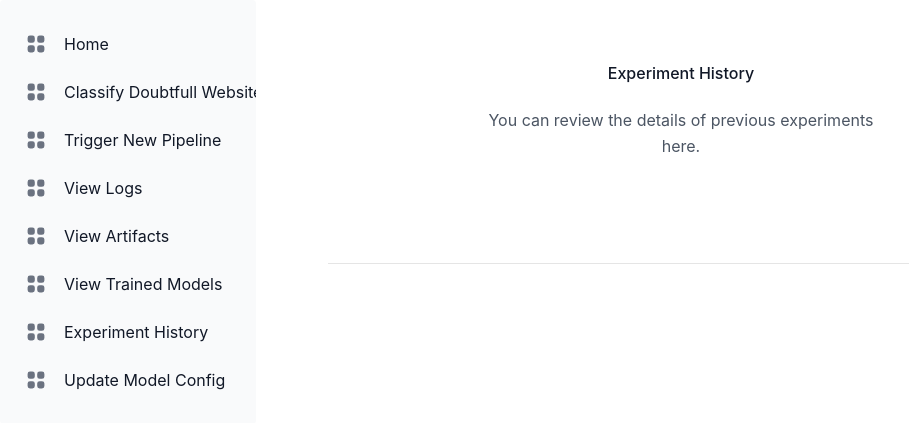
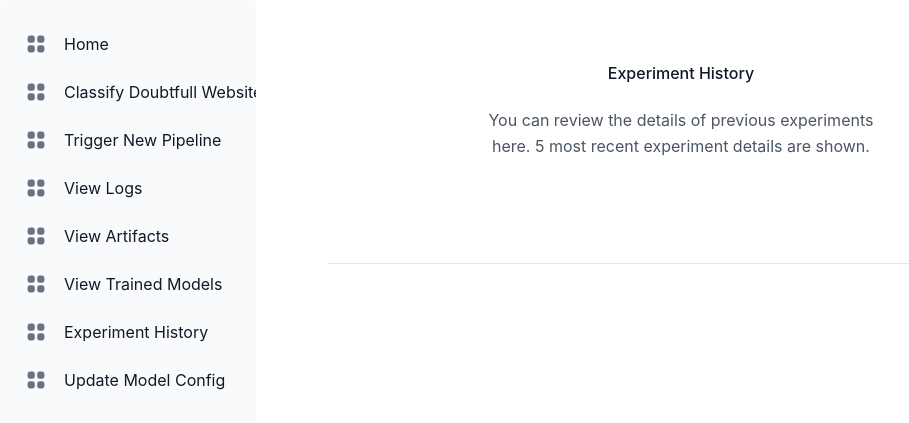
Before and after one commit to Rachinder3/Phishing-Domain-Detection-using-Machine-Learning, a Flask app: page /experiment_history in a window 1280 px wide. Shown: the part 130-553 px from the top of the page, without its empty margins (0-909 px from the left). Run offline with Flask 2, Linux system fonts and the light colour scheme; some libraries are stand-ins or nearby versions.

Commit message:
Fixed Experiment History Front End

```diff
--- a/templates/experiment_history.html
+++ b/templates/experiment_history.html
@@ -15,7 +15,7 @@
                 <div class="container px-5 py-14 mx-auto">
                     <div class="flex flex-col text-center w-full mb-12">
                         <h1 class="sm:text-1xl text-1xl font-medium title-font mb-4 text-gray-900">Experiment History</h1>
-                        <p class="lg:w-2/3 mx-auto leading-relaxed text-base">You can review the details of previous experiments here.</p>
+                        <p class="lg:w-2/3 mx-auto leading-relaxed text-base">You can review the details of previous experiments here. 5 most recent experiment details are shown.</p>
                     </div>
                 </div>
             </section>
```
